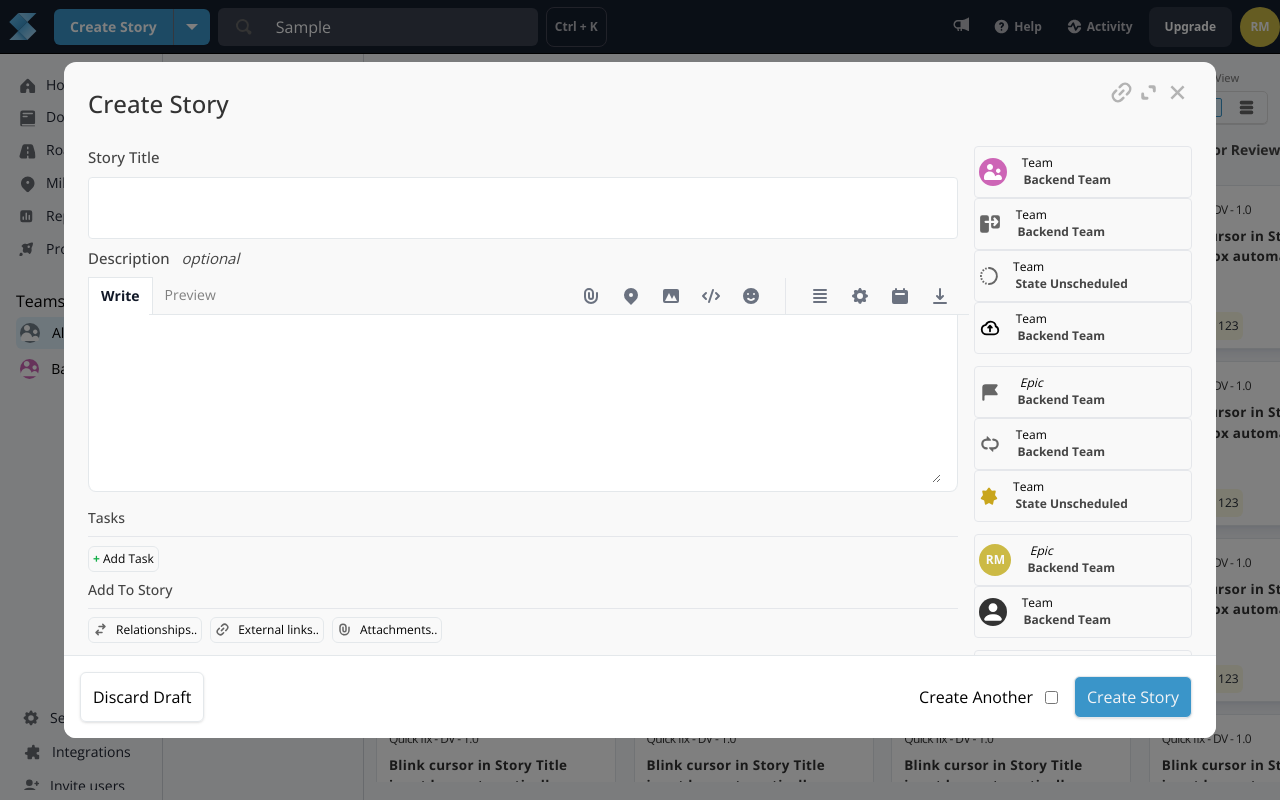
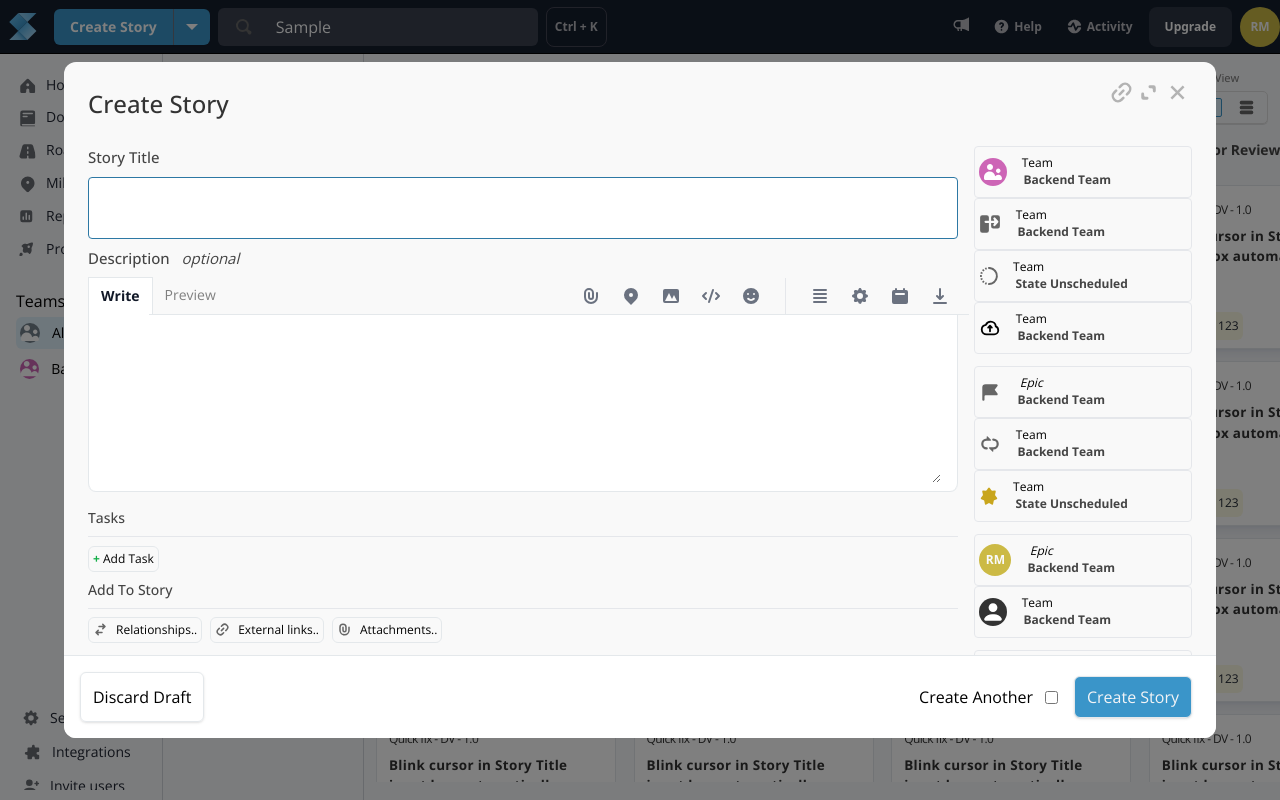
Before and after one commit to rohit-simbanic/shortcut-crm, a Next.js app: page / in a window 1280 px wide. Both pictures are taken after typing "Sample" into the empty fields and a click on the button "Create Story". Built offline with nearby package versions, Linux system fonts and the light colour scheme.

Commit message:
Blink cursor in Story Title input box automatically [sc-1721]

```diff
--- a/app/components/button/CreateButton.tsx
+++ b/app/components/button/CreateButton.tsx
@@ -6,7 +6,8 @@ import PermalinkModal from "../modals/PermalinkModal";
 
 const CreateButton = () => {
   const [isWrite, setIsWrite] = useState(1);
-
+  const textareaRef = useRef(null);
+  const [blinkCursor, setBlinkCursor] = useState(true);
   const toggleWrite = (tabNumber: number) => {
     setIsWrite(tabNumber);
   };
@@ -16,6 +17,23 @@ const CreateButton = () => {
     setShowPermalink((prevState) => !prevState);
   };
   const { setIsDropdownOpen } = useDropdown();
+
+  useEffect(() => {
+    const textarea = textareaRef.current;
+
+    if (textarea) {
+      // Focus on the textarea
+      textarea.focus();
+
+      // Implement blinking cursor effect
+      const intervalId = setInterval(() => {
+        setBlinkCursor((prev) => !prev);
+      }, 500); // Adjust the interval as needed (e.g., 500 milliseconds)
+
+      // Clear the interval when the component unmounts
+      return () => clearInterval(intervalId);
+    }
+  }, []);
   return (
     <Popup
       trigger={
@@ -95,8 +113,12 @@ const CreateButton = () => {
               </h4>
               <textarea
                 id="message"
+                ref={textareaRef}
                 rows="2"
-                class="block p-2.5 w-full text-sm text-gray-900 bg-white rounded resize-none border border-[#e4e8eb] focus:ring-blue-500 focus:border-blue-500 dark:bg-gray-700 dark:border-gray-600 dark:placeholder-gray-400 dark:text-white dark:focus:ring-blue-500 dark:focus:border-blue-500"
+                contentEditable={true}
+                className={`block p-2.5 w-full text-sm text-gray-900 bg-white rounded resize-none border border-[#e4e8eb] focus:ring-blue-500 focus:border-blue-500 dark:bg-gray-700 dark:border-gray-600 dark:placeholder-gray-400 dark:text-white dark:focus:ring-blue-500 dark:focus:border-blue-500 blinking-cursor ${
+                  blinkCursor ? "cursor-blink" : ""
+                }`}
               ></textarea>
               <h4 className="mb-2 font-medium text-[#444] dark:text-[grey] text-[15px] pt-2 pb-0">
                 Description{" "}
--- a/app/globals.css
+++ b/app/globals.css
@@ -195,3 +195,13 @@ body {
 .dropdown-content.exit {
   animation: fadeOut 0.3s ease-in-out;
 }
+.cursor-blink {
+  border-color: #2d78a4 !important;
+  animation: cursor-blink 1s infinite step-start;
+}
+
+@keyframes cursor-blink {
+  50% {
+    border-color: initial !important;
+  }
+}
```
